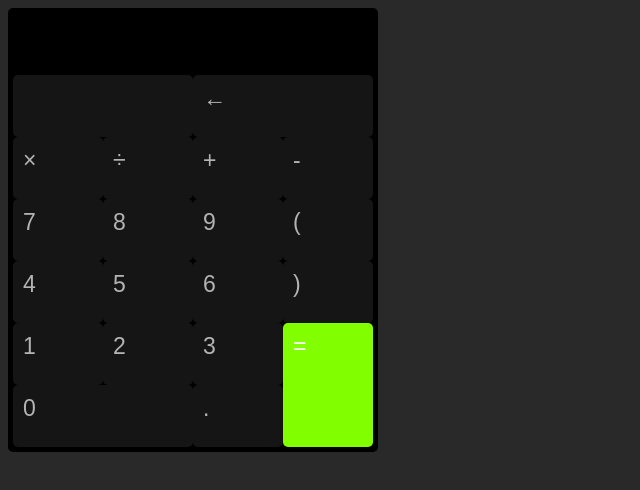
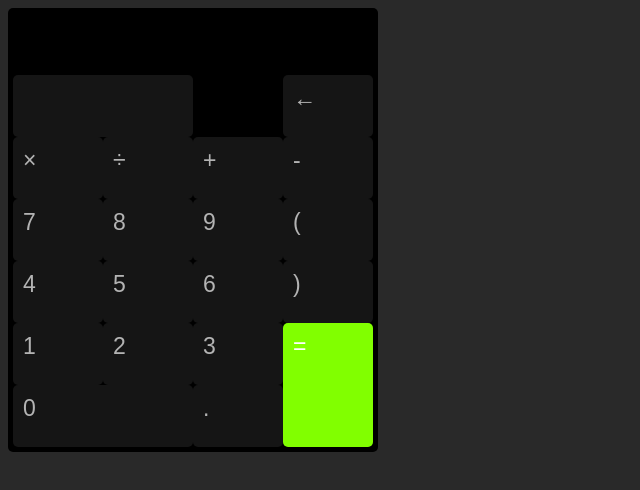
Before and after one commit to TIMATTI/calc_tim, a plain HTML site: page index.html in a window 1280 px wide. Shown: the whole page, without its empty margins (0-640 px from the left). Drawn offline with Linux system fonts and the light colour scheme.

Commit message:
Update index.css

```diff
--- a/index.css
+++ b/index.css
@@ -40,7 +40,7 @@ input {
 	padding: 0;
 	}
 .but0 {grid-column: 1/3;}
-.clr {grid-column: 3/-1;}
+.clr {grid-column: 4/-1;}
 .ravno {
 	grid-column: 4;
 	grid-row: 6/8;
```
